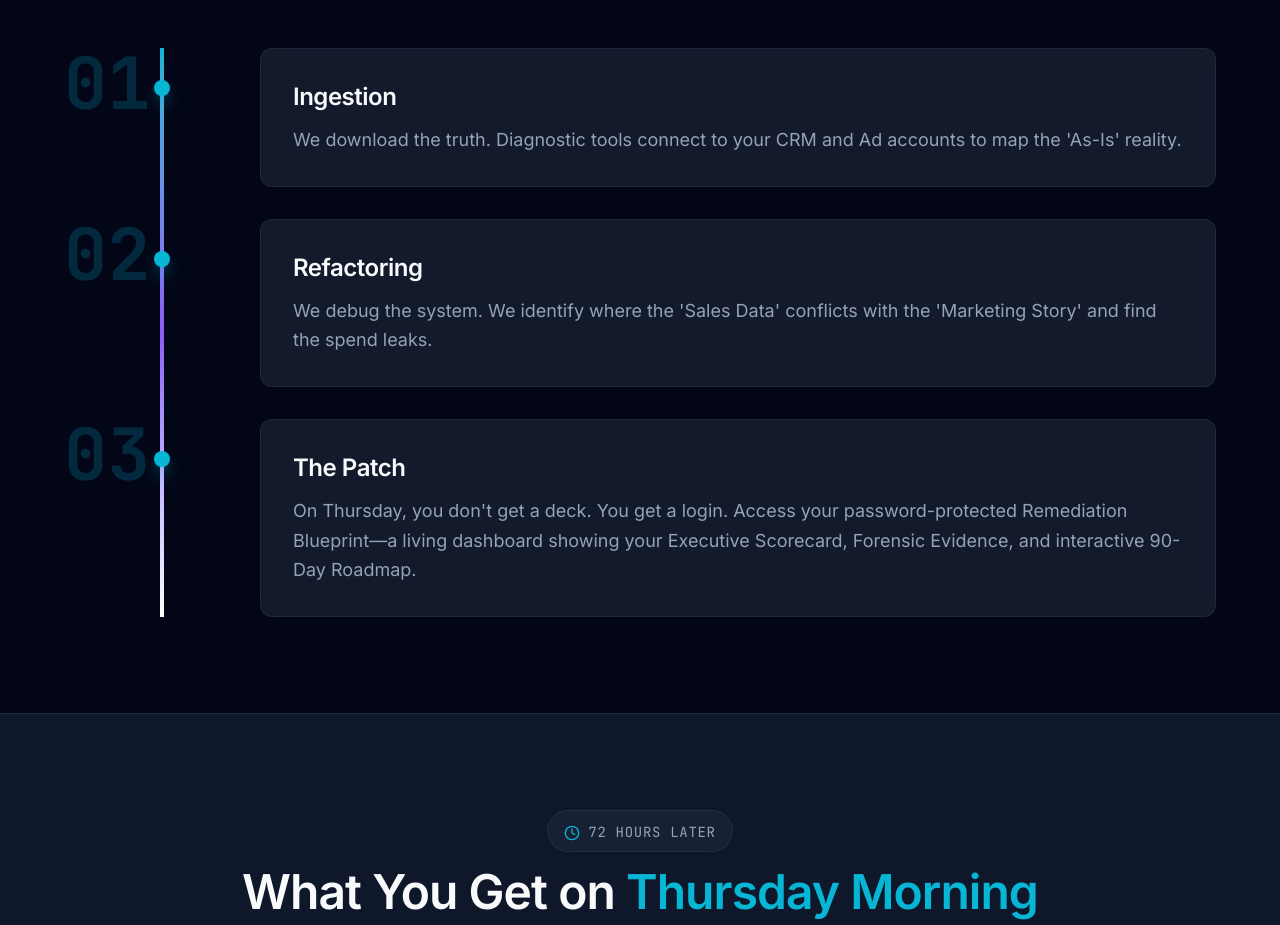
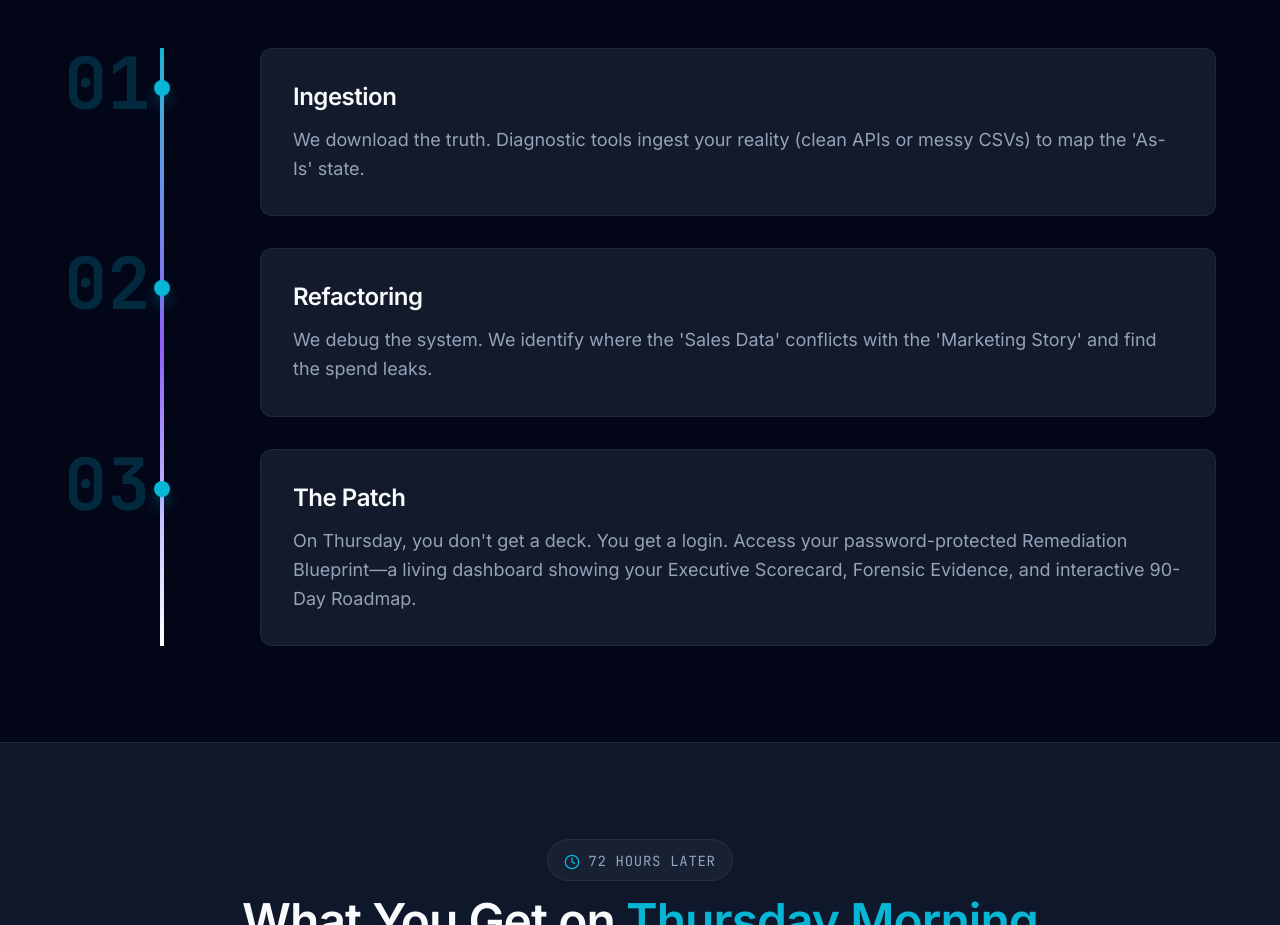
Before and after one commit to KupermanAdvisors/refactor-sprint, a Next.js app: page / in a window 1280 px wide. Shown: the part 2700-3625 px from the top of the page. Built offline with nearby package versions, Linux system fonts and the light colour scheme.

Commit message:
Update Day 1 copy to emphasize flexible data ingestion (APIs or CSVs)
Co-authored-by: Cursor <cursoragent@cursor.com>

```diff
--- a/app/page.tsx
+++ b/app/page.tsx
@@ -348,7 +348,7 @@ export default function Home() {
                 {
                   day: "01",
                   title: "Ingestion",
-                  description: "We download the truth. Diagnostic tools connect to your CRM and Ad accounts to map the 'As-Is' reality.",
+                  description: "We download the truth. Diagnostic tools ingest your reality (clean APIs or messy CSVs) to map the 'As-Is' state.",
                 },
                 {
                   day: "02",
```
